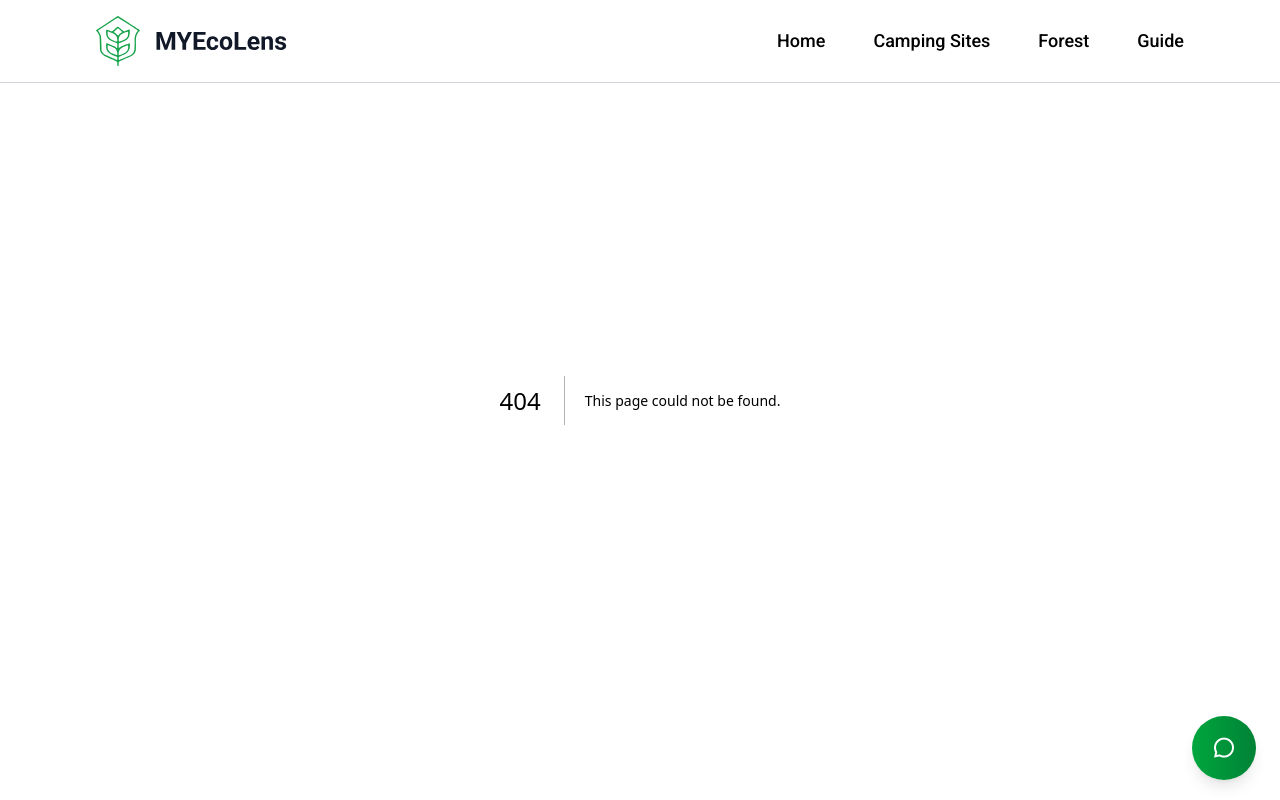
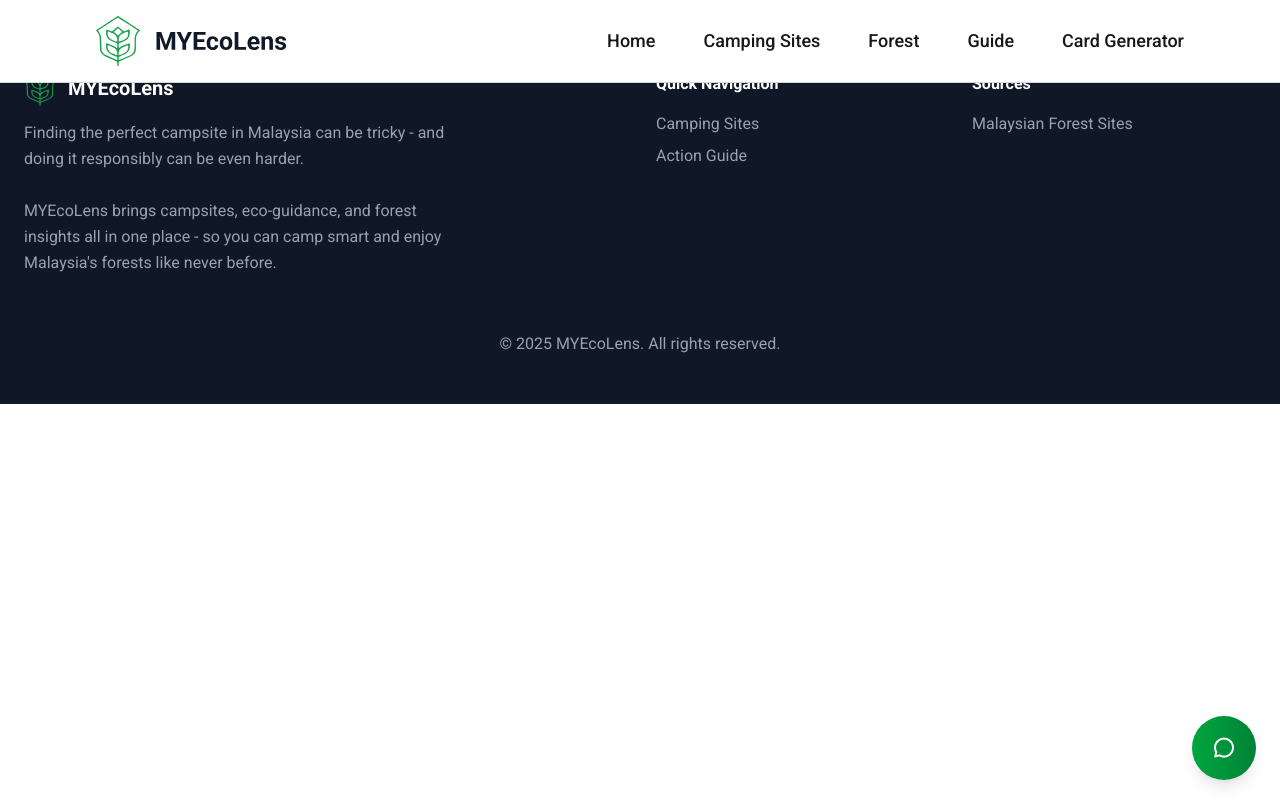
Before and after one commit to khantzeyar/my-ecolens, a Next.js app: page /generator in a window 1280 px wide. Before the commit this address had no page. Shown: the top 800 px of the page. Built offline with nearby package versions, Linux system fonts and the light colour scheme.

Commit message:
created the skeleton for the card generator page

```diff
--- a/package.json
+++ b/package.json
@@ -18,7 +18,7 @@
     "@prisma/client": "^6.15.0",
     "csv-parse": "^6.1.0",
     "csv-parser": "^3.2.0",
-    "framer-motion": "^12.23.12",
+    "framer-motion": "^12.23.14",
     "leaflet": "^1.9.4",
     "leaflet-side-by-side": "^2.2.0",
     "leaflet.heat": "^0.2.0",
--- a/src/app/components/Navbar.tsx
+++ b/src/app/components/Navbar.tsx
@@ -37,6 +37,9 @@ const Navbar = () => {
         <Link href='/guide' className='hover:text-green-600'>
           Guide
         </Link>
+        <Link href='/generator' className='hover:text-green-600'>
+          Card Generator
+        </Link>
       </ul>
     </nav>
   )
--- /dev/null
+++ b/src/app/generator/page.tsx
@@ -0,0 +1,9 @@
+import React from 'react'
+
+const CardGenerator = () => {
+  return (
+    <div>page</div>
+  )
+}
+
+export default CardGenerator
```
Also changed, not shown: 1 other file (tests, documents, lock files or other folders).
